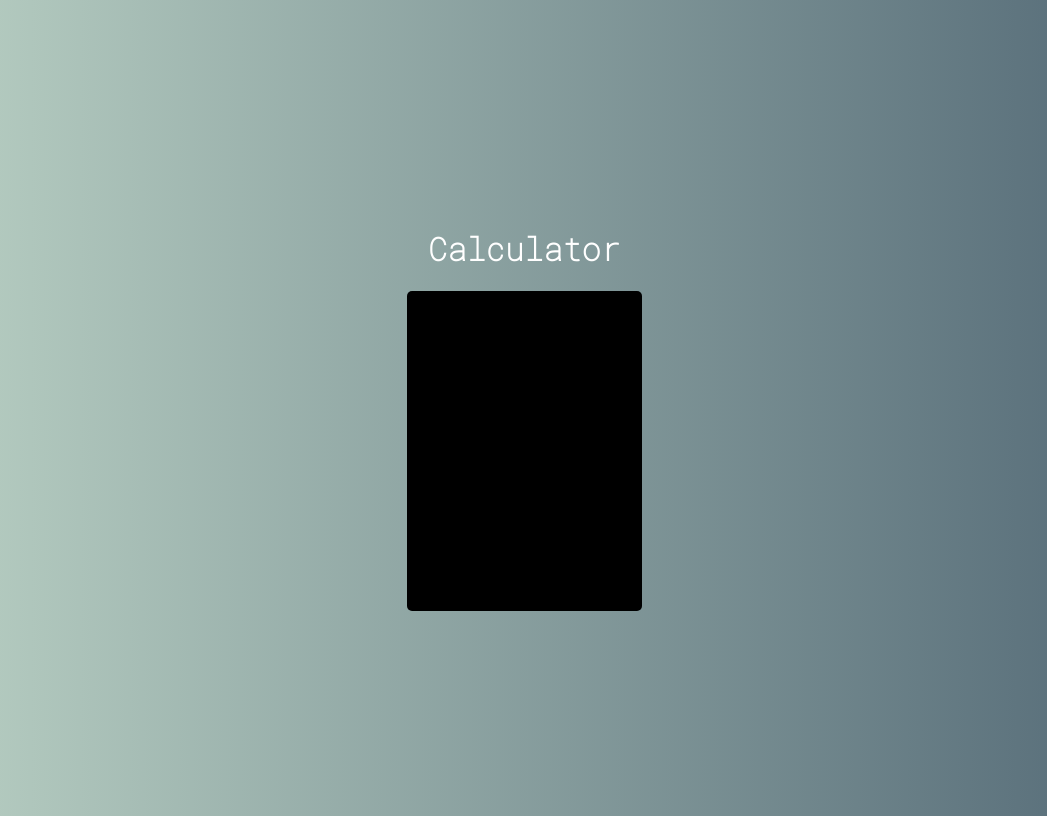
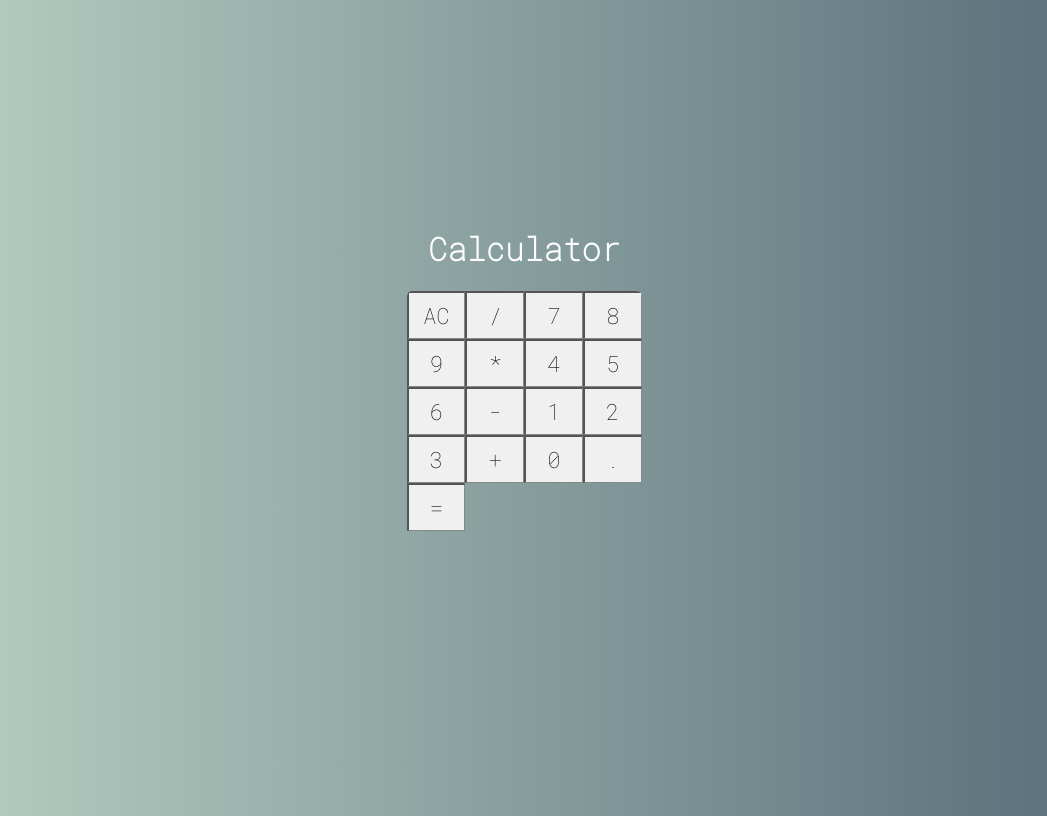
Before and after one commit to gustavo-silva-clear/Calculator_Project, a React (Create React App) app: page / in a window 1280 px wide. Shown: the whole page, without its empty margins (116-1163 px from the left). Built offline with nearby package versions, Linux system fonts and the light colour scheme.

Commit message:
feat: button component

```diff
--- /dev/null
+++ b/src/components/Button.css
@@ -0,0 +1,16 @@
+:root {
+
+--bg-button: #f0f0f0;
+--border-button: solid 1px #888;
+
+
+}
+
+.button {
+
+font-size:1.4em;
+background-color: var(--bg-button) ;
+border-right: var(--border-button);
+border-bottom: var(--border-button);
+
+}
--- /dev/null
+++ b/src/components/Button.jsx
@@ -0,0 +1,12 @@
+import React from "react";
+import './Button.css'
+
+export default props => {
+
+
+return(
+    <button className="button">{props.label}</button>
+
+    )
+
+}
--- a/src/index.js
+++ b/src/index.js
@@ -1,7 +1,7 @@
 import React from 'react';
 import ReactDOM from 'react-dom/client';
 import './index.css';
-import Calculator from './main/Calculatoor';
+import Calculator from './main/Calculator';
 import reportWebVitals from './reportWebVitals';
 
 const root = ReactDOM.createRoot(document.getElementById('root'));
@@ -18,8 +18,4 @@
 
   </React.StrictMode>
 );
-
-// If you want to start measuring performance in your app, pass a function
-// to log results (for example: reportWebVitals(console.log))
-// or send to an analytics endpoint. Learn more: https://bit.ly/CRA-vitals
 reportWebVitals();
--- a/src/main/Calculatoor.jsx
+++ /dev/null
@@ -1,16 +0,0 @@
-import React, { Component } from "react";
-import './Calculator.css'
-
-export default class Calculator extends Component {
-
-    render() {
-
-        return (
-
-            <div className="calculator"></div>
-
-        )
-
-    }
-
-}
--- a/src/main/Calculator.css
+++ b/src/main/Calculator.css
@@ -4,6 +4,10 @@
 width: 235px;
 border-radius: 5px;
 overflow: hidden;
-background-color: black;
 
+
+display: grid;
+
+grid-template-columns: repeat(4 , 25%);
+grid-template-rows: 48px 48px 48px 48px 48px ;
 }
--- /dev/null
+++ b/src/main/Calculator.jsx
@@ -0,0 +1,41 @@
+import React, { Component } from "react";
+import Button from '../components/Button'
+import './Calculator.css'
+
+
+
+export default class Calculator extends Component {
+
+    render() {
+
+        return (
+
+            <div className="calculator">
+                <Button label='AC'/>
+                <Button label='/'/>
+                <Button label='7'/>
+                <Button label='8'/>
+                <Button label='9'/>
+                <Button label='*'/>
+                <Button label='4'/>
+                <Button label='5'/>
+                <Button label='6'/>
+                <Button label='-'/>
+                <Button label='1'/>
+                <Button label='2'/>
+                <Button label='3'/>
+                <Button label='+'/>
+                <Button label='0'/>
+                <Button label='.'/>
+                <Button label='='/>
+
+
+            </div>
+
+
+
+        )
+
+    }
+
+}
```
